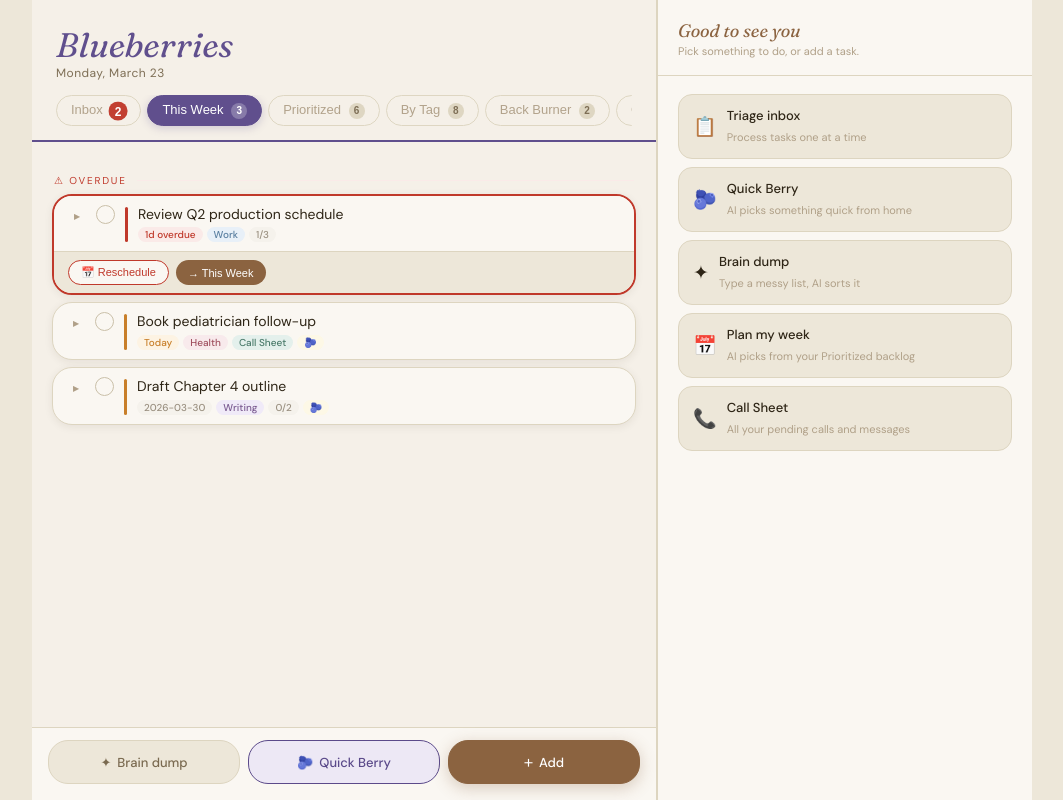
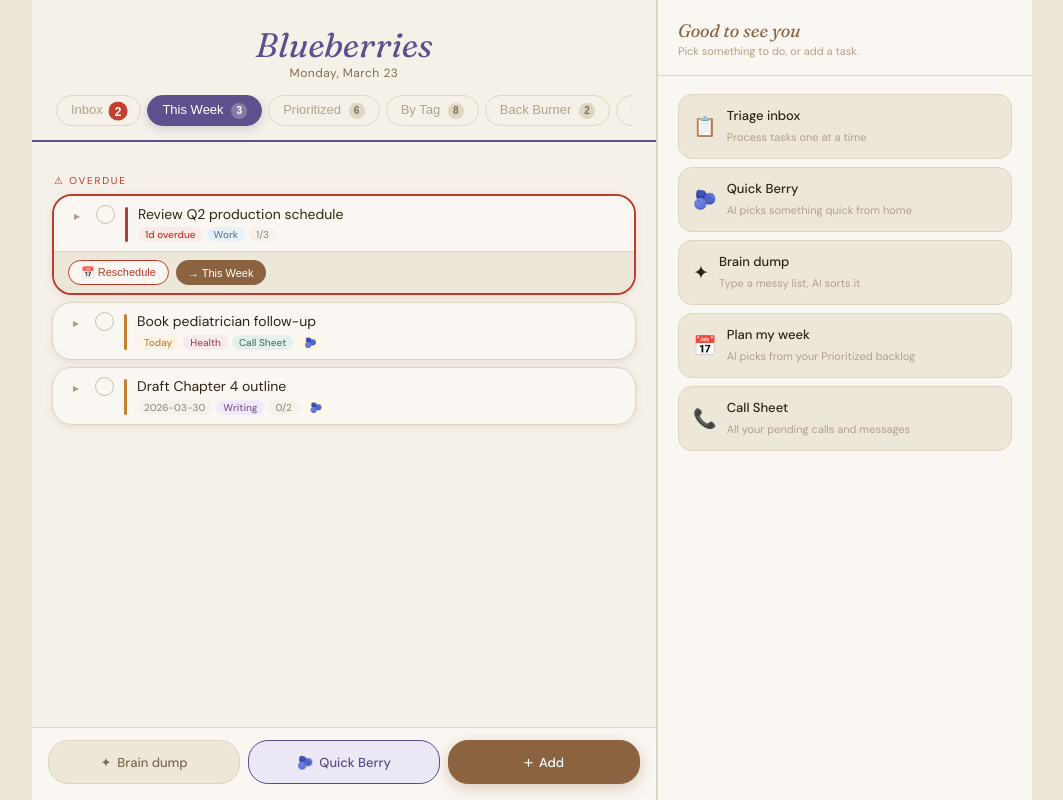
Before and after one commit to willis-film/blueberries-todo, a plain HTML site: page index.html in a window 1280 px wide. Shown: the whole page, without its empty margins (108-1171 px from the left). Drawn offline with Linux system fonts and the light colour scheme.

Commit message:
Update index.html

```diff
--- a/index.html
+++ b/index.html
@@ -40,8 +40,8 @@ body{background:var(--bg);color:var(--text);font-family:var(--sans);font-size:15
 
 /* HEADER */
 .header{padding:24px 20px 0;background:var(--bg);border-bottom:2px solid var(--berry);position:sticky;top:0;z-index:50;flex-shrink:0;opacity:0.97;}
-.header-top{display:flex;align-items:flex-end;justify-content:flex-start;margin-bottom:14px;}
-.app-name{font-family:var(--serif);font-size:32px;font-weight:400;font-style:italic;color:var(--berry);line-height:1;}
+.header-top{display:flex;align-items:flex-end;justify-content:center;margin-bottom:14px;}
+.app-name{font-family:var(--serif);font-size:32px;font-weight:400;font-style:italic;color:var(--berry);line-height:1;text-align:center;}
 .app-name span{display:block;font-family:var(--sans);font-size:12px;font-style:normal;font-weight:400;letter-spacing:0.04em;color:var(--mid);margin-top:5px;}
 
 .tabs{display:flex;gap:6px;padding:0 0 14px;overflow-x:auto;scrollbar-width:none;}
```
